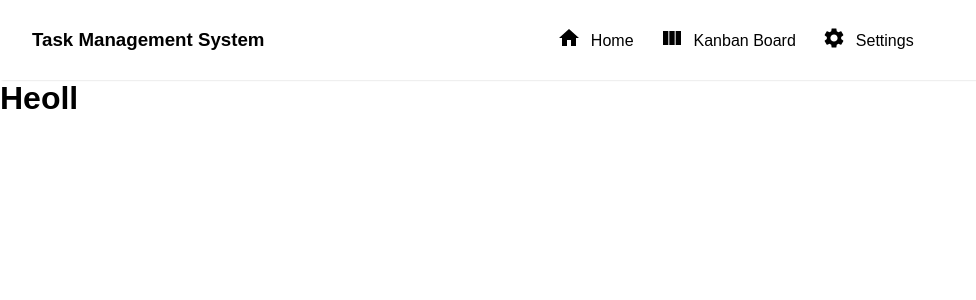
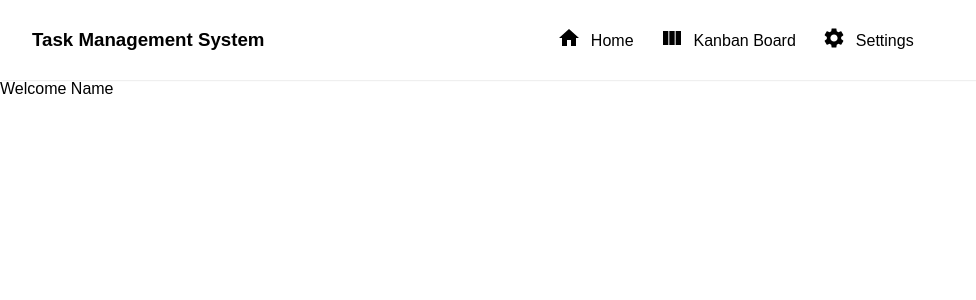
Before and after one commit to FionaSeahShuHui/Task-Management-System, a React (Create React App) app in the folder frontend/: page / in a window 1280 px wide. Shown: the top 300 px of the page, without its empty margins (0-976 px from the left). Built offline with nearby package versions, Linux system fonts and the light colour scheme.

Commit message:
Update Navigation Bar CSS

```diff
--- a/frontend/src/Components/NavigationBar/NavigationBar.css
+++ b/frontend/src/Components/NavigationBar/NavigationBar.css
@@ -61,6 +61,7 @@ nav {
     align-items: left;
     gap: 30px;
     justify-content: center;
+    z-index: 2;
     background-color: white;
     transition: 1s;
     transform: translateY(-100vh);
--- a/frontend/src/Screen/HomeScreen/HomeScreen.js
+++ b/frontend/src/Screen/HomeScreen/HomeScreen.js
@@ -1,10 +1,11 @@
 import NavigationBar from "../../Components/NavigationBar/NavigationBar";
+import Container from "@mui/material/Container";
 
 function HomeScreen() {
   return (
     <div>
       <NavigationBar />
-      <h1>Heoll</h1>
+      Welcome Name
     </div>
   );
 }
```
